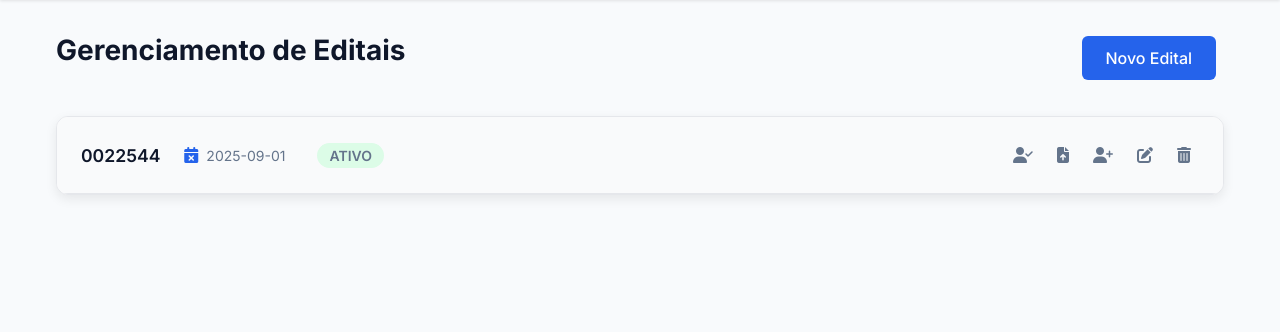
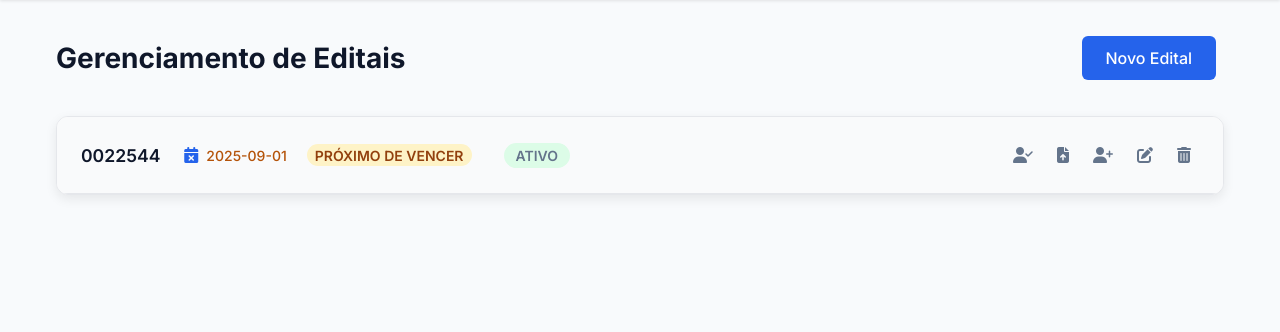
Before and after one commit to Gabriel7H53/GAMA, a Flask app: page /edital/painel in a window 1280 px wide. Shown: the part 84-416 px from the top of the page. Run offline with Flask 3, Linux system fonts and the light colour scheme; a user stored in the database is signed in; data comes from the database, SQL or seed files in the repository; both versions use the stored data as it was after the commit.

Commit message:
aviso de vencimento proximo

```diff
--- a/gama/routes/edital_routes.py
+++ b/gama/routes/edital_routes.py
@@ -1,7 +1,7 @@
 # gama/routes/edital_routes.py
 from flask import Blueprint, render_template, session, redirect, url_for, request, flash
 from gama.models.edital import Edital, Cargo, Candidato
-from datetime import datetime, timedelta
+from datetime import datetime, timedelta, date
 from collections import defaultdict # <- Importe esta linha
 import csv
 import io
@@ -12,30 +12,55 @@ def check_admin():
     return 'usuario_id' in session and session.get('tipo') == 'administrador'
 
 # --- FUNÇÃO PAINEL ATUALIZADA ---
-
+# Sua função 'painel' adaptada com a nova lógica
 @edital_bp.route('/painel')
 def painel():
     if not check_admin():
         flash('Acesso negado. Apenas administradores podem gerenciar editais.', 'error')
         return redirect(url_for('auth.login'))
 
-    editais = Edital.get_all()
+    # Pega os editais do banco
+    editais_raw = Edital.get_all()
+
+    # --- NOVA LÓGICA PARA VERIFICAR O VENCIMENTO ---
+    editais_com_status_vencimento = []
+    hoje = date.today()
+    tres_meses_frente = hoje + timedelta(days=90)
+
+    for edital_tuple in editais_raw:
+        edital_lista = list(edital_tuple)
+        status_vencimento = 'ok'
+
+        try:
+            data_vencimento = datetime.strptime(edital_lista[4], '%Y-%m-%d').date()
+            if data_vencimento < hoje:
+                status_vencimento = 'vencido'
+            elif hoje <= data_vencimento <= tres_meses_frente:
+                status_vencimento = 'proximo'
+        except (ValueError, TypeError):
+            pass
+
+        edital_lista.append(status_vencimento)
+        editais_com_status_vencimento.append(edital_lista)
+    # --- FIM DA NOVA LÓGICA ---
+
     candidatos_por_edital = {}
-    for edital in editais:
+
+    # A partir daqui, usamos a nova lista 'editais_com_status_vencimento'
+    for edital in editais_com_status_vencimento:
         todos_candidatos_do_edital = Candidato.get_by_edital(edital[0])
 
         candidatos_agrupados_por_cargo = defaultdict(list)
         for candidato in todos_candidatos_do_edital:
-            nome_cargo = candidato[11] # O nome do cargo está na posição 11
+            nome_cargo = candidato[11]
             candidatos_agrupados_por_cargo[nome_cargo].append(candidato)
 
-        # Armazena o dicionário de candidatos já agrupados por cargo
         candidatos_por_edital[edital[0]] = dict(sorted(candidatos_agrupados_por_cargo.items()))
 
     return render_template(
         'edital.html',
         nome=session.get('nome'),
-        editais=editais,
+        editais=editais_com_status_vencimento, # Enviando a lista atualizada
         candidatos_por_edital=candidatos_por_edital
     )
 
--- a/gama/static/css/estilo.css
+++ b/gama/static/css/estilo.css
@@ -150,9 +150,9 @@ body {
   padding: 2rem;
 }
 
-.dashboard-content h2 {
+/* .dashboard-content h2 {
   margin-bottom: 1rem;
-}
+} */
 
 .dashboard-section h2 {
   margin-bottom: 2rem;
--- a/gama/static/css/gerenciar_editais.css
+++ b/gama/static/css/gerenciar_editais.css
@@ -286,3 +286,34 @@
 .candidato-list-container .cargo-subtitle:first-child {
     margin-top: 0;
 }
+
+.status-vencimento {
+    display: flex;
+    align-items: center;
+}
+.status-vencimento.proximo {
+    color: #b45309;
+    font-weight: 500;
+}
+.status-vencimento.vencido {
+    color: #b91c1c;
+    font-weight: 500;
+    text-decoration: line-through;
+}
+.aviso-lateral {
+    font-size: 0.75rem;
+    font-weight: 600;
+    margin-left: 0.75rem;
+    padding: 0.15rem 0.5rem;
+    border-radius: 9999px;
+    text-transform: uppercase;
+    white-space: nowrap;
+}
+.aviso-lateral.proximo {
+    background-color: #fef3c7;
+    color: #92400e;
+}
+.aviso-lateral.vencido {
+    background-color: #fee2e2;
+    color: #991b1b;
+}
--- a/gama/templates/edital.html
+++ b/gama/templates/edital.html
@@ -50,13 +50,24 @@
                 <div class="edital-header" onclick="toggleEditalBody('{{ edital[0] }}')">
                     <div class="edital-info">
                         <strong>{{ edital[1] }}</strong>
-                        <span title="Data de Vencimento"><i class="fas fa-calendar-times"></i> {{ edital[4] }}</span>
+
+                        {% set status_vencimento = edital[7] %} {# O status que adicionamos está no índice 7 #}
+                        <span class="status-vencimento {{ status_vencimento }}" title="Data de Vencimento">
+                            <i class="fas fa-calendar-times"></i> {{ edital[4] }}
+
+                            {% if status_vencimento == 'proximo' %}
+                                <span class="aviso-lateral proximo">Próximo de vencer</span>
+                            {% elif status_vencimento == 'vencido' %}
+                                <span class="aviso-lateral vencido">Vencido</span>
+                            {% endif %}
+                        </span>
                         <span title="Status">
                             {% if edital[6] == 'ativo' %}
                                 <span class="badge badge-success">Ativo</span>
                             {% elif edital[6] == 'inativo' %}
                                 <span class="badge badge-danger">Inativo</span>
                             {% else %}
+                                <span class="badge badge-success">Ativo</span>
                                 <span class="badge badge-warning">Prorrogado</span>
                             {% endif %}
                         </span>
```
Also changed, not shown: gama/database/editais.db.
